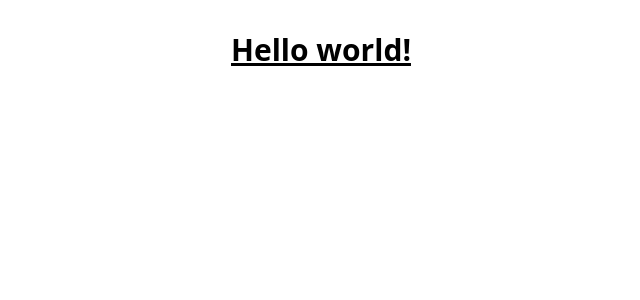
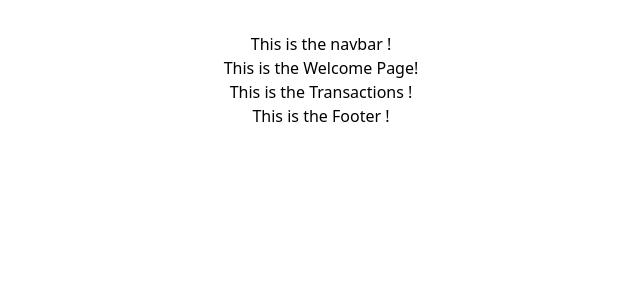
Before and after one commit to withdrw/Ethrify, a React (Vite) app in the folder Client/Ethrify/: page / in a window 1280 px wide. Shown: the top 300 px of the page, without its empty margins (319-959 px from the left). Built offline with nearby package versions, Linux system fonts and the light colour scheme.

Commit message:
Define components

```diff
--- a/Client/Ethrify/src/App.jsx
+++ b/Client/Ethrify/src/App.jsx
@@ -1,10 +1,15 @@
 import "./App.css";
-
+import { Navbar , Footer , Welcome , Loader , Transactions } from "./components";
 const App = () => {
   return (
-    <h1 className="text-3xl font-bold underline">
-    Hello world!
-  </h1>
+    <div className="min-h-screen">
+      <div className="gradient-bg-welcome">
+        <Navbar />
+        <Welcome />
+      </div>
+      <Transactions />
+      <Footer />
+   </div>
   )
 
 }
--- /dev/null
+++ b/Client/Ethrify/src/components/Footer.jsx
@@ -0,0 +1,9 @@
+const Footer = () => {
+    return (
+        <h1>
+            This is the Footer !
+        </h1>
+    )
+}
+
+export default Footer ;
--- /dev/null
+++ b/Client/Ethrify/src/components/Loader.jsx
@@ -0,0 +1,9 @@
+const Loader = () => {
+    return (
+        <h1>
+            This is the Loader !
+        </h1>
+    )
+}
+
+export default Loader ;
--- /dev/null
+++ b/Client/Ethrify/src/components/Navbar.jsx
@@ -0,0 +1,9 @@
+const Navbar = () => {
+    return (
+        <h1>
+            This is the navbar !
+        </h1>
+    )
+}
+
+export default Navbar;
--- /dev/null
+++ b/Client/Ethrify/src/components/Transactions.jsx
@@ -0,0 +1,9 @@
+const Transactions = () => {
+    return (
+        <h1>
+            This is the Transactions !
+        </h1>
+    )
+}
+
+export default Transactions ;
--- /dev/null
+++ b/Client/Ethrify/src/components/Welcome.jsx
@@ -0,0 +1,9 @@
+const Welcome = () => {
+    return (
+        <h1>
+            This is the Welcome Page!
+        </h1>
+    )
+}
+
+export default Welcome ;
--- /dev/null
+++ b/Client/Ethrify/src/components/index.js
@@ -0,0 +1,5 @@
+export { default as Loader} from './Loader'
+export { default as Footer} from './Footer'
+export { default as Transactions} from './Transactions'
+export { default as Navbar} from './Navbar'
+export { default as Welcome} from './Welcome'
```
